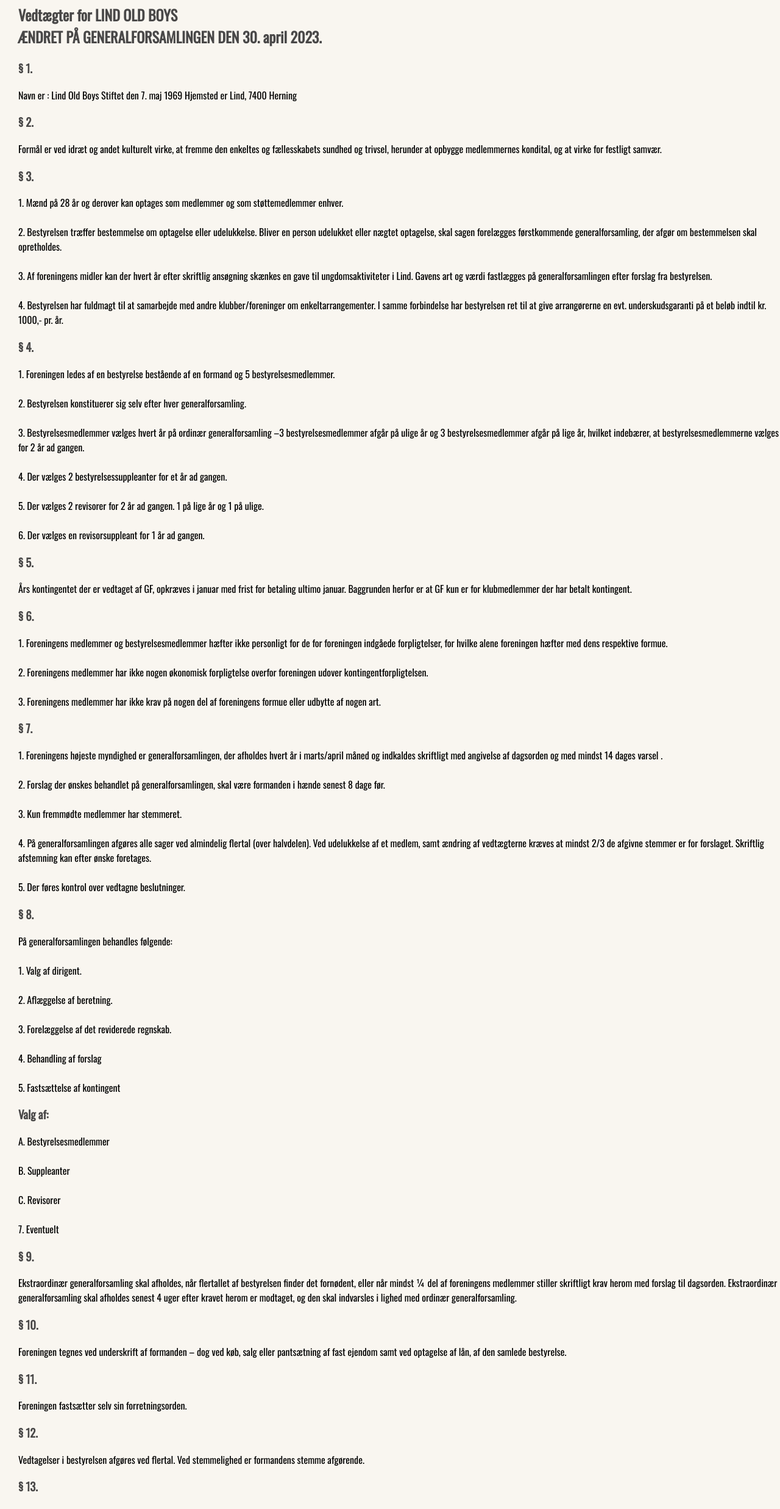
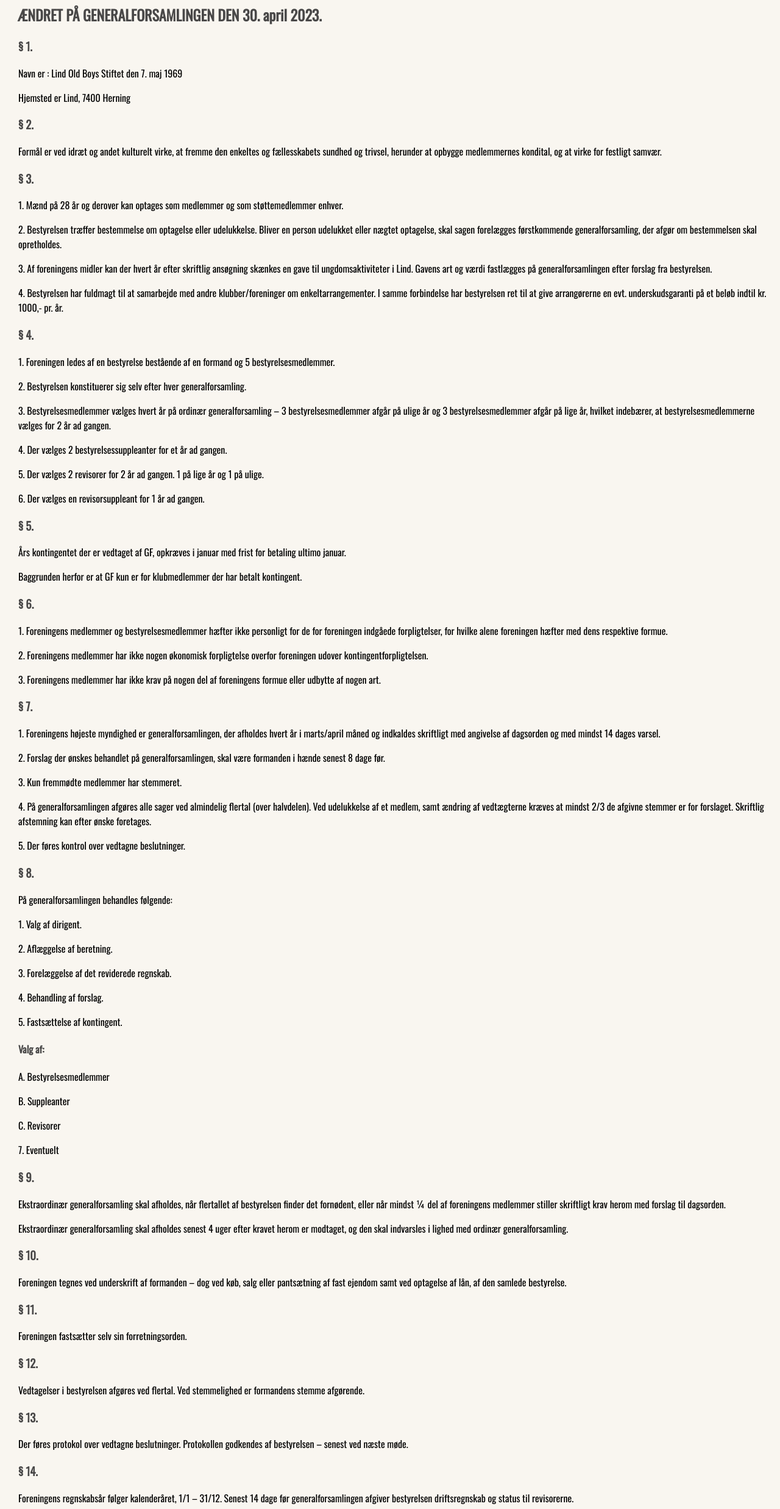
Before and after one commit to nvvmiz/Eksamen, a plain HTML site: page eksamen programering/vedtægter.html in a window 1280 px wide. Shown: the part 234-2708 px from the top of the page at 61% size. Drawn offline with nearby package versions, Linux system fonts and the light colour scheme.

Commit message:
Ændringer vedtægter & kodekommentarer i kontakt

```diff
--- a/eksamen programering/vedtægter.html
+++ b/eksamen programering/vedtægter.html
@@ -15,7 +15,8 @@
   <!--No index så den ikke publicere sig og google ikke kan finde den, men den skal findes gennem direkt Link-->
   <meta name="robots" content="noindex">
   <!-- dette er vores tekst font-->
-    <link href="https://fonts.googleapis.com/css2?family=Oswald:wght@200;400&display=swap" rel="stylesheet" type="test/css">
+  <link href="https://fonts.googleapis.com/css2?family=Oswald:wght@200;400&display=swap" rel="stylesheet"
+    type="test/css">
   <meta name="viewport" content="width=device-width, initial-scale=1">
   <style>
     .move-right {
@@ -23,6 +24,7 @@
     }
   </style>
 </head>
+
 <body>
   <!-- Div class navigation og id=mynavigation er vores navigation bar, hvor div navigation omfatter hele containeren af information,
     og mynavigation er det som connecter til vores javascript. https://www.w3schools.com/howto/howto_js_topnav_responsive.asp -->
@@ -42,69 +44,83 @@
   </div>
 
   <div id="content" class="move-right">
-      <h1>Vedtægter</h1>
-      <p>
+    <h1> Vedtægter for LIND OLD BOYS</h1>
+    <h2>ÆNDRET PÅ GENERALFORSAMLINGEN DEN 30. april 2023.</h2>
 
-         <h2> Vedtægter for LIND OLD BOYS <br>
-          ÆNDRET PÅ GENERALFORSAMLINGEN DEN 30. april 2023. <br></h2>
+    <h3>§ 1.</h3>
+    <p>Navn er : Lind Old Boys Stiftet den 7. maj 1969</p>
+    <p>Hjemsted er Lind, 7400 Herning</p>
 
-          <h3>§ 1. </h3> Navn er : Lind Old Boys Stiftet den 7. maj 1969
-          Hjemsted er Lind, 7400 Herning <br>
+    <h3>§ 2.</h3>
+    <p>Formål er ved idræt og andet kulturelt virke, at fremme den enkeltes og fællesskabets sundhed og trivsel, herunder at opbygge medlemmernes kondital, og at virke for festligt samvær.</p>
 
-          <h3>§ 2.</h3> Formål er ved idræt og andet kulturelt virke, at fremme den enkeltes og fællesskabets sundhed og trivsel, herunder at opbygge medlemmernes kondital, og at virke for festligt samvær. <br>
+    <h3>§ 3.</h3>
+    <p>1. Mænd på 28 år og derover kan optages som medlemmer og som støttemedlemmer enhver.</p>
+    <p>2. Bestyrelsen træffer bestemmelse om optagelse eller udelukkelse. Bliver en person udelukket eller nægtet optagelse, skal sagen forelægges førstkommende generalforsamling, der afgør om bestemmelsen skal opretholdes.</p>
+    <p>3. Af foreningens midler kan der hvert år efter skriftlig ansøgning skænkes en gave til ungdomsaktiviteter i Lind. Gavens art og værdi fastlægges på generalforsamlingen efter forslag fra bestyrelsen.</p>
+    <p>4. Bestyrelsen har fuldmagt til at samarbejde med andre klubber/foreninger om enkeltarrangementer. I samme forbindelse har bestyrelsen ret til at give arrangørerne en evt. underskudsgaranti på et beløb indtil kr. 1000,- pr. år.</p>
 
-          <h3>§ 3.</h3>1. Mænd på 28 år og derover kan optages som medlemmer og som støttemedlemmer enhver. <br>
-         <br>  2. Bestyrelsen træffer bestemmelse om optagelse eller udelukkelse. Bliver en person udelukket eller nægtet optagelse, skal sagen forelægges førstkommende generalforsamling, der afgør om bestemmelsen skal opretholdes.
-          <br><br> 3. Af foreningens midler kan der hvert år efter skriftlig ansøgning skænkes en gave til ungdomsaktiviteter i Lind. Gavens art og værdi fastlægges på generalforsamlingen efter forslag fra bestyrelsen.
-          <br><br> 4. Bestyrelsen har fuldmagt til at samarbejde med andre klubber/foreninger om enkeltarrangementer. I samme forbindelse har bestyrelsen ret til at give arrangørerne en evt. underskudsgaranti på et beløb indtil kr. 1000,- pr. år.
-          <h3>§ 4.</h3> 1. Foreningen ledes af en bestyrelse bestående af en formand og 5 bestyrelsesmedlemmer.
-          <br><br> 2. Bestyrelsen konstituerer sig selv efter hver generalforsamling.
-          <br><br> 3. Bestyrelsesmedlemmer vælges hvert år på ordinær generalforsamling –3 bestyrelsesmedlemmer afgår på ulige år og 3 bestyrelsesmedlemmer afgår på lige år, hvilket indebærer, at bestyrelsesmedlemmerne vælges for 2 år ad gangen.
-          <br><br> 4. Der vælges 2 bestyrelsessuppleanter for et år ad gangen.
-          <br><br> 5. Der vælges 2 revisorer for 2 år ad gangen. 1 på lige år og 1 på ulige.
-          <br><br> 6. Der vælges en revisorsuppleant for 1 år ad gangen.
+    <h3>§ 4.</h3>
+    <p>1. Foreningen ledes af en bestyrelse bestående af en formand og 5 bestyrelsesmedlemmer.</p>
+    <p>2. Bestyrelsen konstituerer sig selv efter hver generalforsamling.</p>
+    <p>3. Bestyrelsesmedlemmer vælges hvert år på ordinær generalforsamling – 3 bestyrelsesmedlemmer afgår på ulige år og 3 bestyrelsesmedlemmer afgår på lige år, hvilket indebærer, at bestyrelsesmedlemmerne vælges for 2 år ad gangen.</p>
+    <p>4. Der vælges 2 bestyrelsessuppleanter for et år ad gangen.</p>
+    <p>5. Der vælges 2 revisorer for 2 år ad gangen. 1 på lige år og 1 på ulige.</p>
+    <p>6. Der vælges en revisorsuppleant for 1 år ad gangen.</p>
 
-          <h3>§ 5.</h3> Års kontingentet der er vedtaget af GF, opkræves i januar med frist for betaling ultimo januar. Baggrunden herfor er at GF kun er for klubmedlemmer der har betalt kontingent.
+    <h3>§ 5.</h3>
+    <p>Års kontingentet der er vedtaget af GF, opkræves i januar med frist for betaling ultimo januar.</p>
+    <p>Baggrunden herfor er at GF kun er for klubmedlemmer der har betalt kontingent.</p>
 
-          <h3>§ 6.</h3>   1. Foreningens medlemmer og bestyrelsesmedlemmer hæfter ikke personligt for de for foreningen indgåede forpligtelser, for hvilke alene foreningen hæfter med dens respektive formue.
-          <br><br> 2. Foreningens medlemmer har ikke nogen økonomisk forpligtelse overfor foreningen udover kontingentforpligtelsen.
-          <br><br> 3. Foreningens medlemmer har ikke krav på nogen del af foreningens formue eller udbytte af nogen art.
+    <h3>§ 6.</h3>
+    <p>1. Foreningens medlemmer og bestyrelsesmedlemmer hæfter ikke personligt for de for foreningen indgåede forpligtelser, for hvilke alene foreningen hæfter med dens respektive formue.</p>
+    <p>2. Foreningens medlemmer har ikke nogen økonomisk forpligtelse overfor foreningen udover kontingentforpligtelsen.</p>
+    <p>3. Foreningens medlemmer har ikke krav på nogen del af foreningens formue eller udbytte af nogen art.</p>
 
 
-          <h3>§ 7.</h3> 1. Foreningens højeste myndighed er generalforsamlingen, der afholdes hvert år i marts/april måned og indkaldes skriftligt med angivelse af dagsorden og med mindst 14 dages varsel .
-          <br><br> 2. Forslag der ønskes behandlet på generalforsamlingen, skal være formanden i hænde senest 8 dage før.
-          <br><br> 3. Kun fremmødte medlemmer har stemmeret.
-          <br><br> 4. På generalforsamlingen afgøres alle sager ved almindelig flertal (over halvdelen). Ved udelukkelse af et medlem, samt ændring af vedtægterne kræves at mindst 2/3 de afgivne stemmer er for forslaget. Skriftlig afstemning kan efter ønske foretages.
-          <br><br> 5. Der føres kontrol over vedtagne beslutninger.
+    <h3>§ 7.</h3>
+    <p>1. Foreningens højeste myndighed er generalforsamlingen, der afholdes hvert år i marts/april måned og indkaldes skriftligt med angivelse af dagsorden og med mindst 14 dages varsel.</p>
+    <p>2. Forslag der ønskes behandlet på generalforsamlingen, skal være formanden i hænde senest 8 dage før.</p>
+    <p>3. Kun fremmødte medlemmer har stemmeret.</p>
+    <p>4. På generalforsamlingen afgøres alle sager ved almindelig flertal (over halvdelen). Ved udelukkelse af et medlem, samt ændring af vedtægterne kræves at mindst 2/3 de afgivne stemmer er for forslaget. Skriftlig afstemning kan efter ønske foretages.</p>
+    <p>5. Der føres kontrol over vedtagne beslutninger.</p>
 
-          <h3>§ 8.</h3>På generalforsamlingen behandles følgende:
-          <br><br>1. Valg af dirigent.
-          <br><br>2. Aflæggelse af beretning.
-          <br><br>3. Forelæggelse af det reviderede regnskab.
-          <br><br>4. Behandling af forslag
-          <br><br>5. Fastsættelse af kontingent
-          <h3> Valg af:</h3> A. Bestyrelsesmedlemmer
-          <br><br>B. Suppleanter
-          <br><br>C. Revisorer
-          <br><br>7. Eventuelt
+    <h3>§ 8.</h3>
+    <p>På generalforsamlingen behandles følgende:</p>
+    <p>1. Valg af dirigent.</p>
+    <p>2. Aflæggelse af beretning.</p>
+    <p>3. Forelæggelse af det reviderede regnskab.</p>
+    <p>4. Behandling af forslag.</p>
+    <p>5. Fastsættelse af kontingent.</p>
+    <h4> Valg af:</h4>
+    <p>A. Bestyrelsesmedlemmer</p>
+    <p>B. Suppleanter</p>
+    <p>C. Revisorer</p>
+    <p>7. Eventuelt</p>
 
-          <h3>§ 9. </h3> Ekstraordinær generalforsamling skal afholdes, når flertallet af bestyrelsen finder det fornødent, eller når mindst ¼ del af foreningens medlemmer stiller skriftligt krav herom med forslag til dagsorden. Ekstraordinær generalforsamling skal afholdes senest 4 uger efter kravet herom er modtaget, og den skal indvarsles i lighed med ordinær generalforsamling.
+    <h3>§ 9. </h3>
+    <p>Ekstraordinær generalforsamling skal afholdes, når flertallet af bestyrelsen finder det fornødent, eller når mindst ¼ del af foreningens medlemmer stiller skriftligt krav herom med forslag til dagsorden.</p>
+    <p>Ekstraordinær generalforsamling skal afholdes senest 4 uger efter kravet herom er modtaget, og den skal indvarsles i lighed med ordinær generalforsamling.</p>
 
-          <h3>§ 10.</h3> Foreningen tegnes ved underskrift af formanden – dog ved køb, salg eller pantsætning af fast ejendom samt ved optagelse af lån, af den samlede bestyrelse.
+    <h3>§ 10.</h3>
+    <p>Foreningen tegnes ved underskrift af formanden – dog ved køb, salg eller pantsætning af fast ejendom samt ved optagelse af lån, af den samlede bestyrelse.</p>
 
-          <h3>§ 11.</h3> Foreningen fastsætter selv sin forretningsorden.
+    <h3>§ 11.</h3>
+    <p>Foreningen fastsætter selv sin forretningsorden.</p>
 
-          <h3>§ 12. </h3>Vedtagelser i bestyrelsen afgøres ved flertal. Ved stemmelighed er formandens stemme afgørende.
+    <h3>§ 12.</h3>
+    <p>Vedtagelser i bestyrelsen afgøres ved flertal. Ved stemmelighed er formandens stemme afgørende.</p>
 
-          <h3>§ 13.</h3>  Der føres protokol over vedtagne beslutninger. Protokollen godkendes af bestyrelsen – senest ved næste møde.
+    <h3>§ 13.</h3>
+    <p>Der føres protokol over vedtagne beslutninger. Protokollen godkendes af bestyrelsen – senest ved næste møde.</p>
 
-          <h3>§ 14.</h3>Foreningens regnskabsår følger kalenderåret, 1/1 – 31/12. Senest 14 dage før generalforsamlingen afgiver bestyrelsen driftsregnskab og status til revisorerne.
+    <h3>§ 14.</h3>
+    <p>Foreningens regnskabsår følger kalenderåret, 1/1 – 31/12. Senest 14 dage før generalforsamlingen afgiver bestyrelsen driftsregnskab og status til revisorerne.</p>
 
-          <h3>§ 15 </h3> 1. Foreningen kan kun opløses, når 2/3 af deltagerne 2 på hinanden følgende generalforsamlinger (ekstraordinære) stemmer herfor(se indkaldelse § 9).
-          <br><br>2. Foreningens midler skal ved opløsning anvendes til velgørende og almennyttige formål, der ligger i tråd med foreningens formål. Den sidst afholdte generalforsamling træffer beslutning om fordeling af foreningens midler.
-
-          <br><br>3. Udover det i stk. 2 nævnte, tilfalder foreningens formue, undtagen kr. 300,-, som kan benyttes til foreningens opløsning eller til oprettelse af en ny forening, idræts- og ungdomsarbejdet i Lind.
-           </p>
+    <h3>§ 15 </h3>
+    <p>1. Foreningen kan kun opløses, når 2/3 af deltagerne 2 på hinanden følgende generalforsamlinger (ekstraordinære) stemmer herfor(se indkaldelse § 9).</p>
+    <p>2. Foreningens midler skal ved opløsning anvendes til velgørende og almennyttige formål, der ligger i tråd med foreningens formål. Den sidst afholdte generalforsamling træffer beslutning om fordeling af foreningens midler.</p>
+    <p>3. Udover det i stk. 2 nævnte, tilfalder foreningens formue, undtagen kr. 300,-, som kan benyttes til foreningens opløsning eller til oprettelse af en ny forening, idræts- og ungdomsarbejdet i Lind.</p>
   </div>
 
   <!--Her vores footer, som er blevet stylet i CSS style, som indeholder en uordered liste format og li, som er blevet stylet i vores CSS style.
@@ -116,7 +132,9 @@ så det er muligt for brugeren at besøge disse andre foreninger mm. De er bleve
       <li><a href="privat.html">Privatlivspolitik</a></li><br>
       <li><a href="vedtægter.html">Vedtægter</a></li><br>
       <li>Andre foreninger:</li>
-      <li><a href="https://www.lindoldgirls.dk/"target="_blank">lindoldgirls.dk | <a href="http://www.lindborger.dk/"target="_blank">lindborger.dk | <a href="https://alpihallerne.dk/"target="_blank"> alpihallerne.dk | <a href="https://desmaaklinger.dk/"target="_blank">desmaaklinger.dk</a></li>
+      <li><a href="https://www.lindoldgirls.dk/" target="_blank">lindoldgirls.dk | <a href="http://www.lindborger.dk/"
+            target="_blank">lindborger.dk | <a href="https://alpihallerne.dk/" target="_blank"> alpihallerne.dk | <a
+                href="https://desmaaklinger.dk/" target="_blank">desmaaklinger.dk</a></li>
       <p>Denne side er udelukkende til undervisningsformål</p>
     </ul>
   </footer>
@@ -137,4 +155,5 @@ https://www.w3schools.com/howto/howto_js_topnav_responsive.asp  -->
   </script>
 
 </body>
+
 </html>
```
Also changed, not shown: eksamen programering/kontakt.html (+23 -5 lines). Lines whose indentation alone changed are shown as unchanged.
